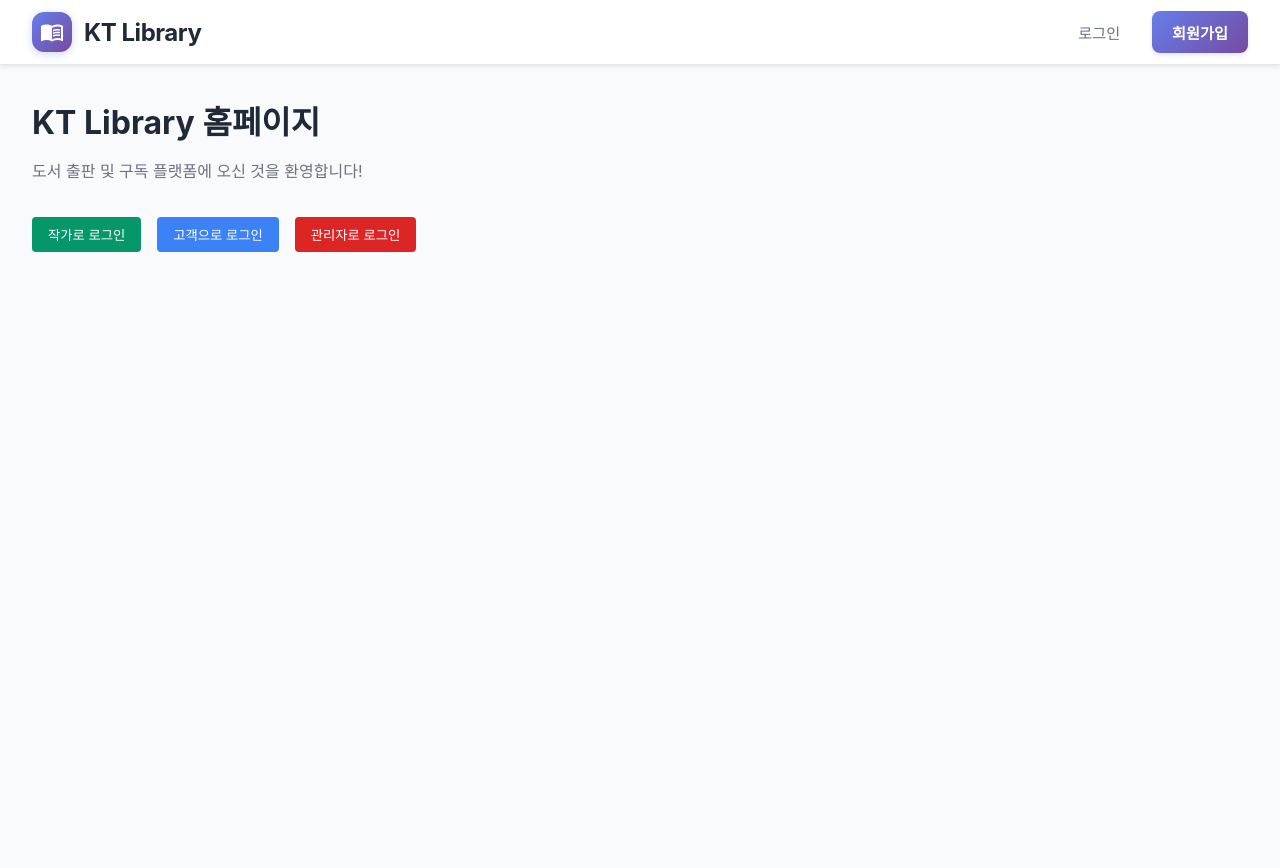
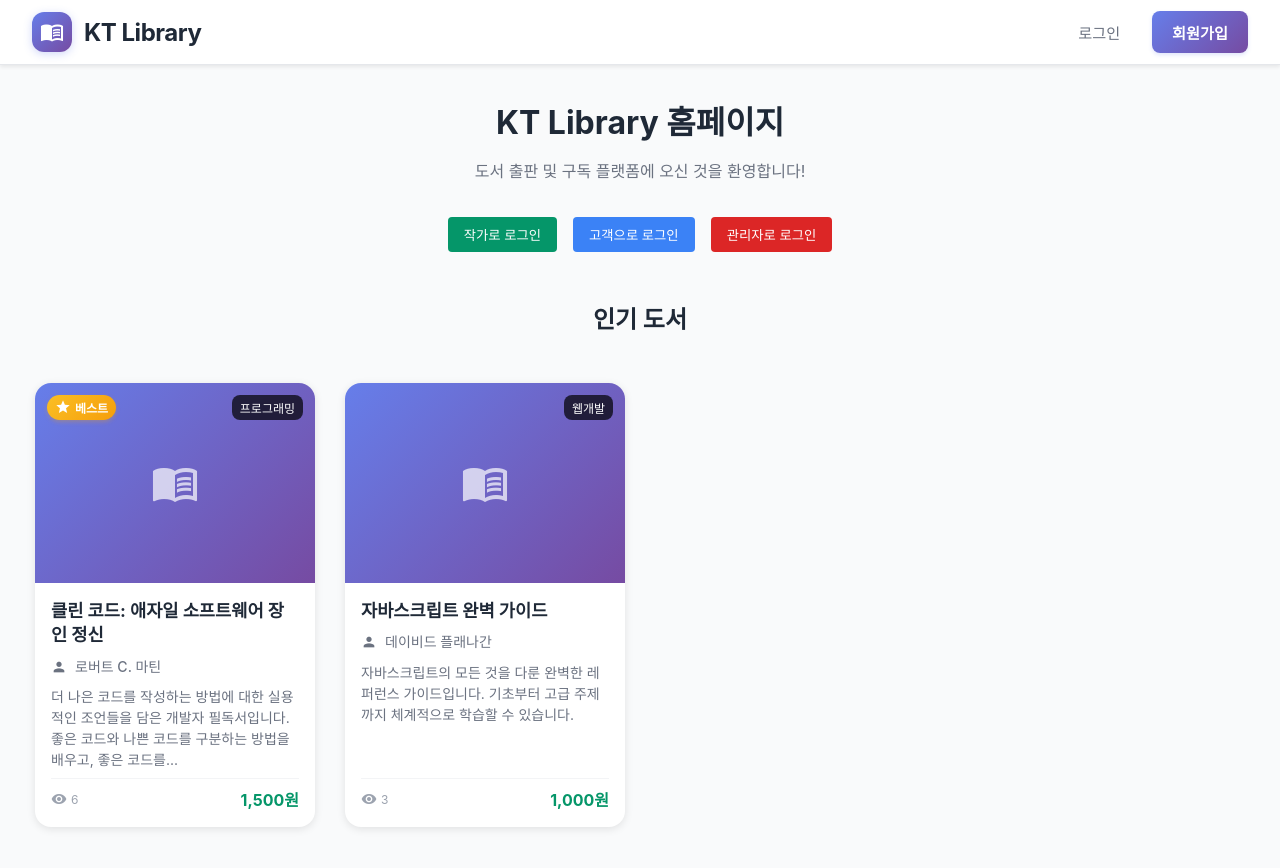
Before and after one commit to NextrPlue/kt-library, a React (Create React App) app in the folder frontend/: page / in a window 1280 px wide. Shown: the top 868 px of the page. Before the commit the page ends 800 px from the top, so only its background shows below. Built offline with nearby package versions, Linux system fonts and the light colour scheme.

Commit message:
feat: 간단한 도서 카드 테스트 추가

```diff
--- a/frontend/src/App.css
+++ b/frontend/src/App.css
@@ -36,3 +36,21 @@ p {
   color: #6b7280;
   line-height: 1.6;
 }
+
+/* 도서 그리드 레이아웃 */
+.books-grid {
+  display: grid;
+  grid-template-columns: repeat(auto-fill, minmax(280px, 1fr));
+  gap: 1.5rem;
+  padding: 1rem 0;
+  max-width: 1400px;
+  margin: 0 auto;
+}
+
+@media (max-width: 768px) {
+  .books-grid {
+    grid-template-columns: repeat(auto-fill, minmax(250px, 1fr));
+    gap: 1rem;
+    padding: 0.5rem;
+  }
+}
--- a/frontend/src/App.js
+++ b/frontend/src/App.js
@@ -1,16 +1,52 @@
 import React from 'react';
 import { BrowserRouter as Router, Routes, Route } from 'react-router-dom';
 import Navigation from './components/Navigation';
+import BookCard from './components/BookCard';
 import './App.css';
 
+// 테스트용 도서 데이터
+const sampleBooks = [
+  {
+    id: 1,
+    title: "클린 코드: 애자일 소프트웨어 장인 정신",
+    authorName: "로버트 C. 마틴",
+    category: "프로그래밍",
+    summary: "더 나은 코드를 작성하는 방법에 대한 실용적인 조언들을 담은 개발자 필독서입니다. 좋은 코드와 나쁜 코드를 구분하는 방법을 배우고, 좋은 코드를 작성하는 실무 기법을 익힐 수 있습니다.",
+    coverUrl: null,
+    price: 1500,
+    viewCount: 6,
+    isBestSeller: true,
+    fileUrl: "/books/clean-code.pdf"
+  },
+  {
+    id: 2,
+    title: "자바스크립트 완벽 가이드",
+    authorName: "데이비드 플래나간",
+    category: "웹개발",
+    summary: "자바스크립트의 모든 것을 다룬 완벽한 레퍼런스 가이드입니다. 기초부터 고급 주제까지 체계적으로 학습할 수 있습니다.",
+    coverUrl: null,
+    price: 1000,
+    viewCount: 3,
+    isBestSeller: false,
+    fileUrl: "/books/javascript-guide.pdf"
+  }
+];
+
 // 임시 페이지 컴포넌트들
-const HomePage = () => (
+const HomePage = () => {
+  const handleBookClick = (book) => {
+    console.log('책 클릭:', book);
+    alert(`"${book.title}" 책을 선택했습니다!`);
+  };
+
+  return (
     <div style={{ padding: '2rem' }}>
+      <div style={{ textAlign: 'center', marginBottom: '3rem' }}>
         <h1>KT Library 홈페이지</h1>
         <p>도서 출판 및 구독 플랫폼에 오신 것을 환영합니다!</p>
 
         {/* 테스트용 로그인 버튼들 */}
-    <div style={{ marginTop: '2rem', display: 'flex', gap: '1rem' }}>
+        <div style={{ marginTop: '2rem', display: 'flex', gap: '1rem', justifyContent: 'center' }}>
           <button
             onClick={() => {
               localStorage.setItem('user', JSON.stringify({
@@ -57,7 +93,23 @@ const HomePage = () => (
           </button>
         </div>
       </div>
+
+      {/* 도서 카드 테스트 섹션 */}
+      <div style={{ marginTop: '3rem' }}>
+        <h2 style={{ textAlign: 'center', marginBottom: '2rem', color: '#1f2937' }}>인기 도서</h2>
+        <div className="books-grid">
+          {sampleBooks.map(book => (
+            <BookCard
+              key={book.id}
+              book={book}
+              onClick={handleBookClick}
+            />
+          ))}
+        </div>
+      </div>
+    </div>
   );
+};
 
 const LoginPage = () => (
   <div style={{ padding: '2rem' }}>
```
Lines whose indentation alone changed are shown as unchanged.
